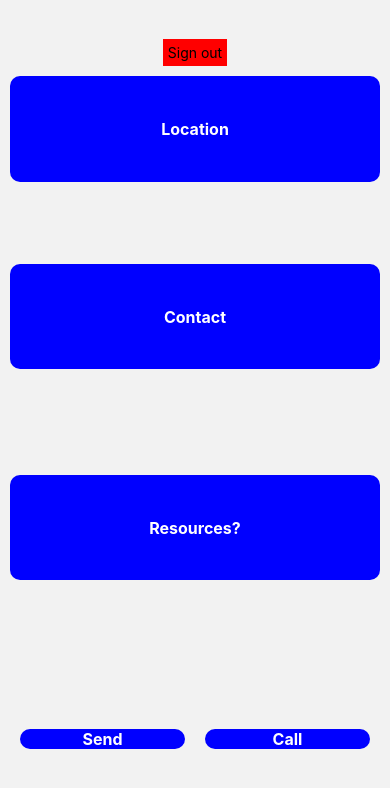
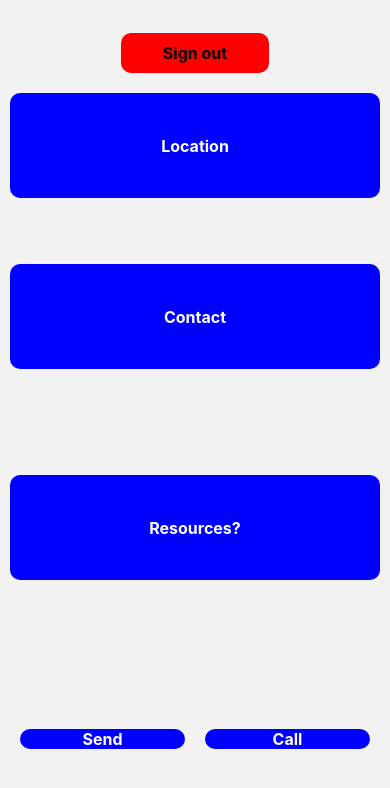
Before and after one commit to CallumKirkman/UniSafetyApp, a React Native app: screen /Home in a window 390 px wide. Shown: the top 788 px of the page. Built offline with nearby package versions, Linux system fonts and the light colour scheme; no server answers.

Commit message:
Add delete & signout buttons

```diff
--- a/app/screens/ContactEditScreen.js
+++ b/app/screens/ContactEditScreen.js
@@ -90,6 +90,16 @@ const ContactEdit = ({ navigation, route }) => {
             <Text style={styles.buttonText}>Edit contact</Text>
           </TouchableOpacity>
         )}
+
+        <TouchableOpacity
+          style={[styles.deleteButton]}
+          onPress={() => {
+            deleteContact(email, contactInformation.number.toString());
+            navigation.navigate("Contact");
+          }}
+        >
+          <Text style={styles.deleteText}>Delete</Text>
+        </TouchableOpacity>
       </View>
     </KeyboardAvoidingView>
   );
@@ -145,4 +155,18 @@ const styles = StyleSheet.create({
     borderRadius: 10,
     margin: 5,
   },
+  deleteButton: {
+    backgroundColor: Colour.red,
+    width: "60%",
+    borderRadius: 10,
+    alignItems: "center",
+    justifyContent: "center",
+    padding: 10,
+    margin: 20,
+  },
+  deleteText: {
+    color: Colour.black,
+    fontWeight: "700",
+    fontSize: 16,
+  },
 });
--- a/app/screens/HomeScreen.js
+++ b/app/screens/HomeScreen.js
@@ -54,11 +54,8 @@ const Home = ({ navigation }) => {
           alignItems: "center",
         }}
       >
-        <TouchableOpacity
-          style={{ margin: 10, padding: 5, backgroundColor: "red" }}
-          onPress={signOut}
-        >
-          <Text>Sign out</Text>
+        <TouchableOpacity style={[styles.signoutButton]} onPress={signOut}>
+          <Text style={styles.signoutText}>Sign out</Text>
         </TouchableOpacity>
 
         <TouchableOpacity
@@ -176,13 +173,18 @@ const styles = StyleSheet.create({
     fontWeight: "700",
     fontSize: 16,
   },
-  //   rowButtons: {
-  //     margin: 5,
-  //     width: "100%",
-  //     height: "40%",
-  //     backgroundColor: "lightblue",
-  //     flexDirection: "row",
-  //     justifyContent: "space-between",
-  //     alignItems: "center",
-  //   },
+  signoutButton: {
+    backgroundColor: Colour.red,
+    width: "40%",
+    borderRadius: 10,
+    alignItems: "center",
+    justifyContent: "center",
+    padding: 10,
+    margin: 20,
+  },
+  signoutText: {
+    color: Colour.black,
+    fontWeight: "700",
+    fontSize: 16,
+  },
 });
```
